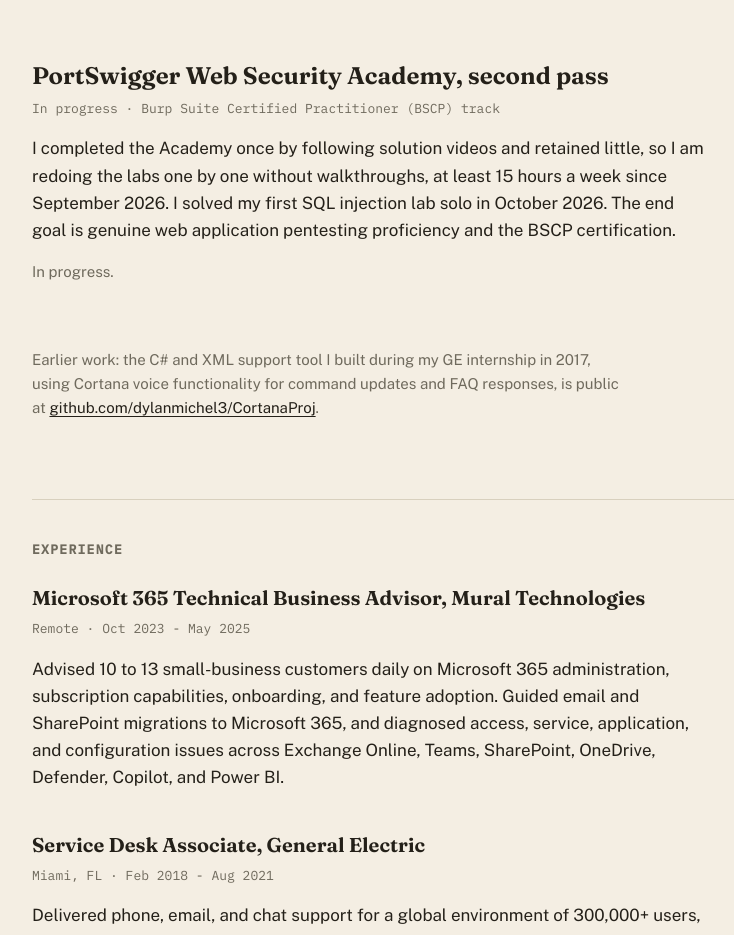
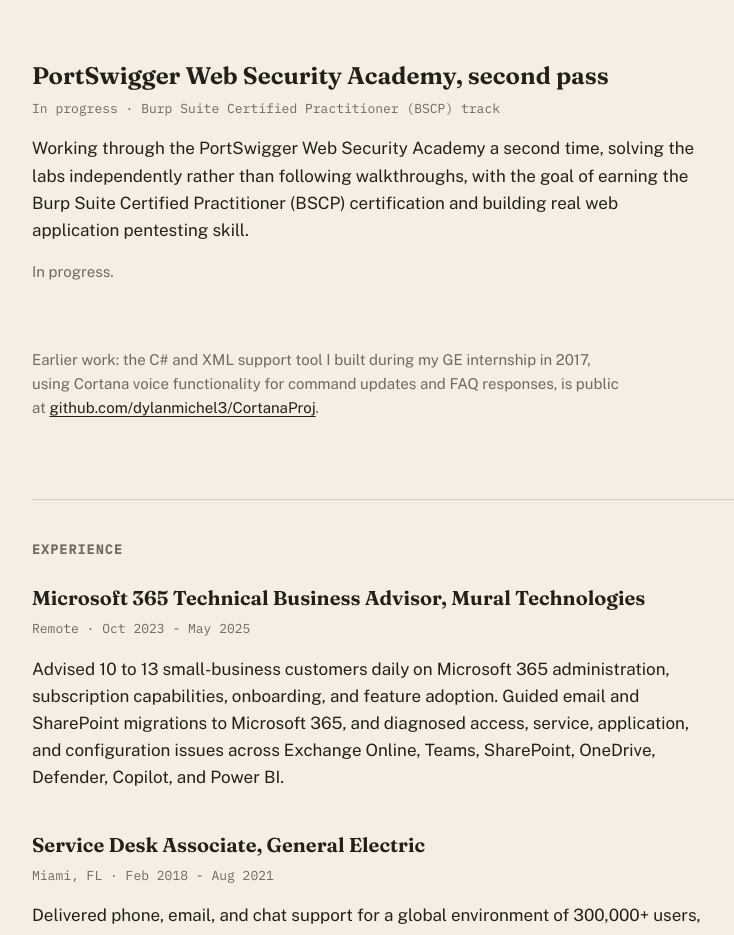
Before and after one commit to dylanmichel3/dylanmichel3.github.io, a plain HTML site: page index.html in a window 1280 px wide. Shown: the part 1664-2599 px from the top of the page, without its empty margins (48-782 px from the left). Drawn offline with nearby package versions, Linux system fonts and the light colour scheme.

Commit message:
Generalize the PortSwigger entry (drop session-level details)

```diff
--- a/index.html
+++ b/index.html
@@ -214,7 +214,7 @@
     <article class="project">
       <h3>PortSwigger Web Security Academy, second pass</h3>
       <p class="meta">In progress &middot; Burp Suite Certified Practitioner (BSCP) track</p>
-      <p>I completed the Academy once by following solution videos and retained little, so I am redoing the labs one by one without walkthroughs, at least 15 hours a week since September 2026. I solved my first SQL injection lab solo in October 2026. The end goal is genuine web application pentesting proficiency and the BSCP certification.</p>
+      <p>Working through the PortSwigger Web Security Academy a second time, solving the labs independently rather than following walkthroughs, with the goal of earning the Burp Suite Certified Practitioner (BSCP) certification and building real web application pentesting skill.</p>
       <p class="status">In progress.</p>
     </article>
 
```
